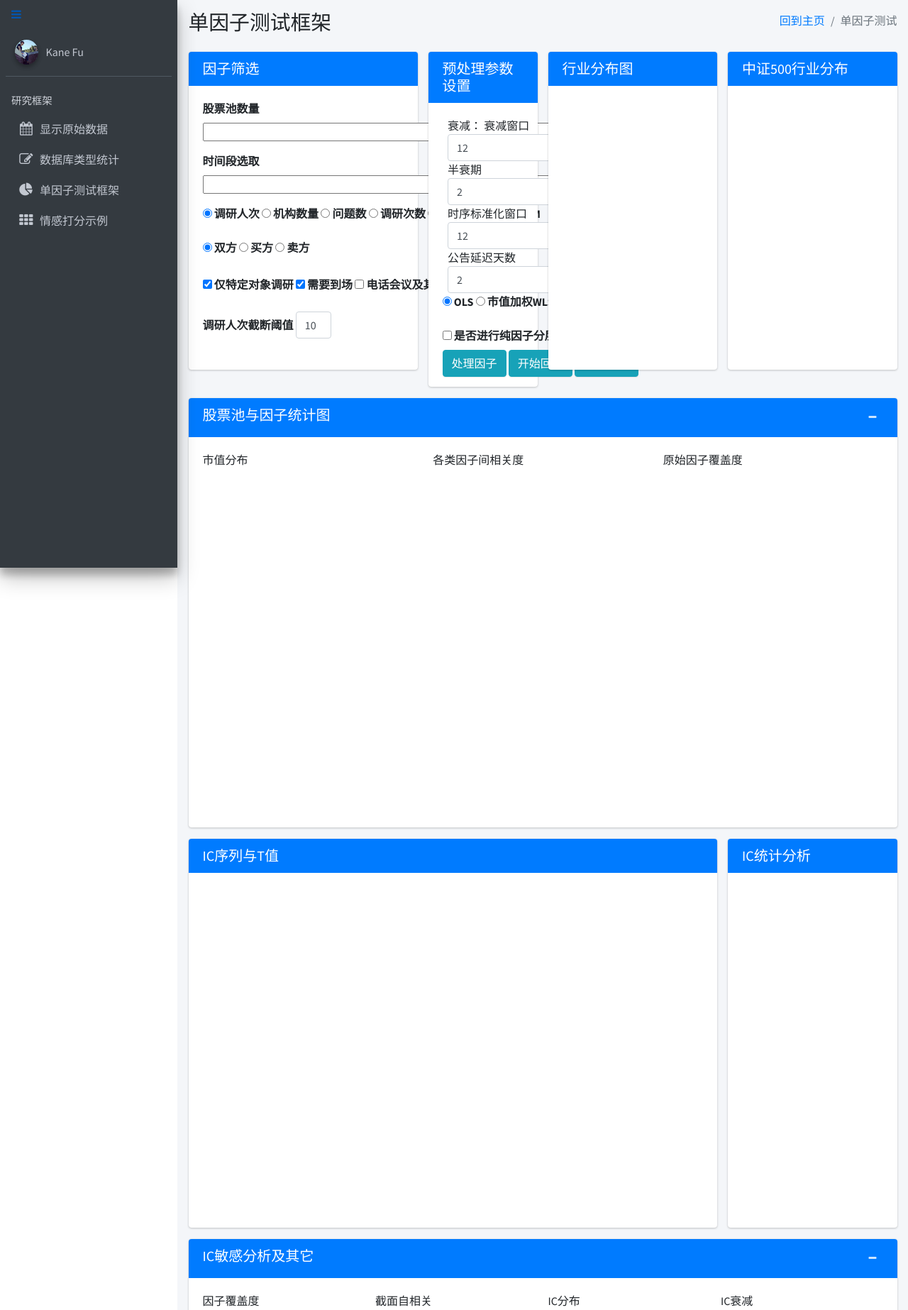
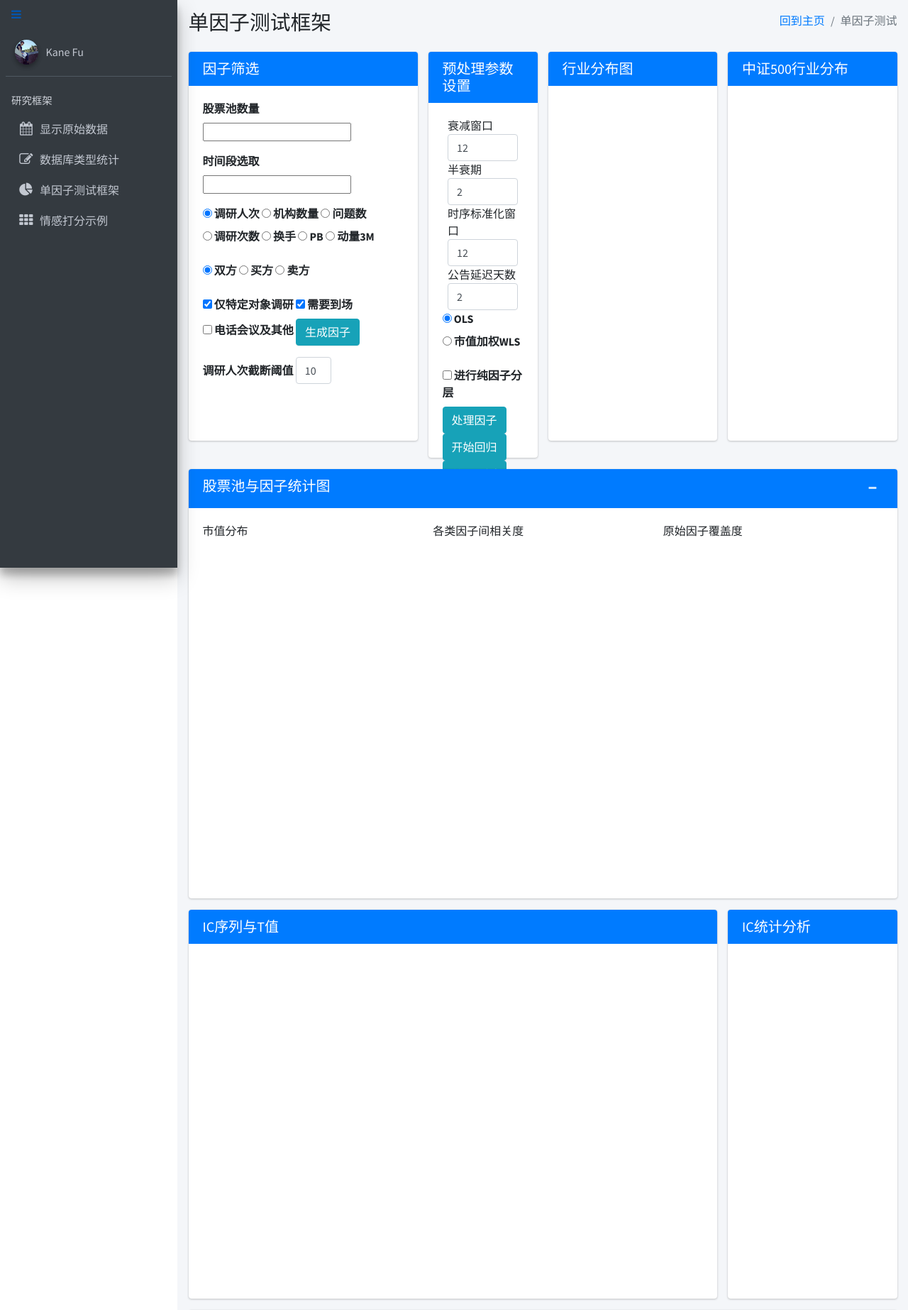
Before and after one commit to KaneFu/myWebsite, a Flask app: page /single_factor_backtest in a window 1280 px wide. Shown: the top 1846 px of the page at 71% size. Run offline with Flask 2, Linux system fonts and the light colour scheme; parts of the project's set-up code (start-up, migrations or seed data) failed here and were passed over; some libraries are stand-ins or nearby versions.

Commit message:
adjust width

```diff
--- a/templates/outline.html
+++ b/templates/outline.html
@@ -10,8 +10,8 @@
                 </div>
                 <div class="col-sm-6">
                     <ol class="breadcrumb float-sm-right">
-                        <li class="breadcrumb-item"><a href="http://http://120.79.242.98:5000/outline">主页</a></li>
-                        <li class="breadcrumb-item active">Introduction</li>
+                        <li class="breadcrumb-item"><a href="http://http://120.79.242.98:5000/single_factor_backtest">单因子测试框架</a></li>
+                        <li class="breadcrumb-item"><a href="http://http://120.79.242.98:5000/original_docs">数据库查询</a></li>
                     </ol>
                 </div>
             </div>
--- a/templates/single_factor_backtest.html
+++ b/templates/single_factor_backtest.html
@@ -37,14 +37,14 @@
                             </div>
                         </div>
                         <div id="select_stks">
-                            <div class="card-body" style="width: 600px;height:400px;">
+                            <div class="card-body" style="width: auto;height:500px;">
                                 <div class="form-group">
                                     <label>股票池数量</label>
-                                    <input type="text" id="stock_num_slider" name="example_name" value="" style="width:600px" />
+                                    <input type="text" id="stock_num_slider" name="example_name" value="" style="width:auto" />
                                 </div>
                                 <div class="form-group">
                                     <label>时间段选取</label>
-                                    <input type="text" id="time_range_slider" name="time_range_slider" value="" style="width:600px" />
+                                    <input type="text" id="time_range_slider" name="time_range_slider" value="" style="width:auto" />
                                 </div>
                                 <!-- 选择数量因子类别 -->
                                 <div class="form-group">
@@ -95,7 +95,7 @@
                                     </label>
                                     <span>                                        <button id="generate_factor" type="submit" class="btn btn-info">生成因子</button> </span>
                                     <p>
-                                        <div class="form-group" style="width: 200px;">
+                                        <div class="form-group" style="width: auto;">
                                             <label>调研人次截断阈值</label>
                                             <input type="text" id="partLen_thd" class="form-control" style="width: 50px; display: inline" value="10">
                                         </div>
@@ -112,20 +112,20 @@
                                 <h3 class="card-title">预处理参数设置</h3>
                             </div>
                         </div>
-                        <div class="card-body" style="width: 400px;height:400px;">
-                            <div class="col-6">
-                                衰减： 衰减窗口
+                        <div class="card-body" style="width: auto;height:500px;">
+                            <div class="col-12">
+                                衰减窗口
                                 <input type="text" id="decay_window" class="form-control" value="12">
                             </div>
-                            <div class="col-6">
+                            <div class="col-12">
                                 半衰期
                                 <input type="text" id="decay_factor" class="form-control" value="2">
                             </div>
-                            <div class="col-6">
+                            <div class="col-12">
                                 时序标准化窗口
                                 <input type="text" id="time_std_window" class="form-control" value="12">
                             </div>
-                            <div class="col-6">
+                            <div class="col-12">
                                 公告延迟天数
                                 <input type="text" id="delay_len" class="form-control" value="2">
                             </div>
@@ -139,7 +139,7 @@
                                 </label>
                             </div>
                             <label>
-                                <input type="checkbox" name="pure_factor" value="pure_factor"> 是否进行纯因子分层
+                                <input type="checkbox" name="pure_factor" value="pure_factor"> 进行纯因子分层
                             </label>
                             <p>
                                 <button id="process" type="submit" class="btn btn-info">处理因子</button>
@@ -156,8 +156,8 @@
                                 <h3 class="card-title">行业分布图</h3>
                             </div>
                         </div>
-                        <div class="card-body" style="width: 420px;height:400px;">
-                            <div id="industry_dist" style="width: 400px;height:400px;"></div>
+                        <div class="card-body" style="width: auto;height:500px;">
+                            <div id="industry_dist" style="width: auto;height:auto;"></div>
                         </div>
                     </div>
                 </div>
@@ -168,8 +168,8 @@
                                 <h3 class="card-title">中证500行业分布</h3>
                             </div>
                         </div>
-                        <div class="card-body" style="width: 420px;height:400px;">
-                            <div id="zz500_dist" style="width: 400px;height:400px;"></div>
+                        <div class="card-body" style="width: auto;height:500px;">
+                            <div id="zz500_dist" style="width: auto;height:auto;"></div>
                         </div>
                     </div>
                 </div>
@@ -192,16 +192,16 @@
                             <div class="row">
                                 <div class="col-md-4">
                                     市值分布
-                                    <div id="mktcap_dist" style="width: 550px;height:450px;"></div>
+                                    <div id="mktcap_dist" style="width: auto;height:450px;"></div>
                                 </div>
                                 <div class="col-md-4">
                                     各类因子间相关度
-                                    <div id="factor_corr" style="width: 550px;height:450px;">
+                                    <div id="factor_corr" style="width: auto;height:450px;">
                                     </div>
                                 </div>
                                 <div class="col-md-4">
                                     原始因子覆盖度
-                                    <div id="factor_cover" style="width: 550px;height:450px;">
+                                    <div id="factor_cover" style="width: auto;height:450px;">
                                     </div>
                                 </div>
                             </div>
@@ -219,7 +219,7 @@
                             </div>
                         </div>
                         <div class="card-body" style="height:500px;">
-                            <div id="IC_series" style="width: 1200px; height:420px;">
+                            <div id="IC_series" style="width: auto; height:420px;">
                             </div>
                         </div>
                     </div>
@@ -256,22 +256,22 @@
                             <div class="row">
                                 <div class="col-md-3">
                                     因子覆盖度
-                                    <div id="factor_cover_after" style="width: 400px;height:400px;">
+                                    <div id="factor_cover_after" style="width: auto;height:400px;">
                                     </div>
                                 </div>
                                 <div class="col-md-3">
                                     截面自相关
-                                    <div id="cross_corr" style="width: 400px;height:400px;">
+                                    <div id="cross_corr" style="width: auto;height:400px;">
                                     </div>
                                 </div>
                                 <div class="col-md-3">
                                     IC分布
-                                    <div id="IC_dist" style="width: 400px;height:400px;">
+                                    <div id="IC_dist" style="width: auto;height:400px;">
                                     </div>
                                 </div>
                                 <div class="col-md-3">
                                     IC衰减
-                                    <div id="IC_decay" style="width: 400px;height:400px;">
+                                    <div id="IC_decay" style="width: auto;height:400px;">
                                     </div>
                                 </div>
                             </div>
@@ -279,22 +279,22 @@
                             <div class="row">
                                 <div class="col-md-3">
                                     调研人次截断敏感性分析
-                                    <div id="partLen_rsns" style="width: 400px;height:400px;">
+                                    <div id="partLen_rsns" style="width: auto;height:400px;">
                                     </div>
                                 </div>
                                 <div class="col-md-3">
                                     衰减敏感性分析
-                                    <div id="decayLen_rsns" style="width: 400px;height:400px;">
+                                    <div id="decayLen_rsns" style="width: auto;height:400px;">
                                     </div>
                                 </div>
                                 <div class="col-md-3">
                                     公告延迟天数敏感性分析
-                                    <div id="delayLen_rsns" style="width: 400px;height:400px;">
+                                    <div id="delayLen_rsns" style="width: auto;height:400px;">
                                     </div>
                                 </div>
                                 <div class="col-md-3">
                                     股票池数量敏感性分析
-                                    <div id="stk_pool_rsns" style="width: 400px;height:400px;">
+                                    <div id="stk_pool_rsns" style="width: auto;height:400px;">
                                     </div>
                                 </div>
                             </div>
@@ -315,7 +315,7 @@
                             </div>
                         </div>
                         <div class="card-body" style="width: 2000px;height:2200px;">
-                            <div id="factor_distribution" style="width: 1800px;height:2000px;"></div>
+                            <div id="factor_distribution" style="width: auto;height:2000px;"></div>
                         </div>
                     </div>
                 </div>
@@ -335,17 +335,17 @@
                         <div class="card-body">
                             <div class="row">
                                 <div class="col-md-8">
-                                    <div id="backtest_netvalue" style="width: 1000px;height:500px;">
+                                    <div id="backtest_netvalue" style="width: auto;height:500px;">
                                     </div>
                                 </div>
                                 <div class="col-md-4">
-                                    <div id="backtest_summary_draw" style="width: 500px;height:500px;">
+                                    <div id="backtest_summary_draw" style="width: auto;height:500px;">
                                     </div>
                                 </div>
                             </div>
                             <div class="row">
                                 <div class="col-md-12">
-                                    <div id="backtest_summary" style="width: 1600px;"></div>
+                                    <div id="backtest_summary" style="width: auto;"></div>
                                 </div>
                             </div>
                         </div>
@@ -366,10 +366,10 @@
                         <div class="card-body">
                             <div class="row">
                                 <div class="col-md-6">
-                                    <div id="turnover_info" style="width: 800px;height:400px;"> </div>
+                                    <div id="turnover_info" style="width: auto;height:400px;"> </div>
                                 </div>
                                 <div class="col-md-6">
-                                    <div id="mktcap_info" style="width: 800px;height:400px;"> </div>
+                                    <div id="mktcap_info" style="width: auto;height:400px;"> </div>
                                 </div>
                             </div>
                             <div id="position_holding"> </div>
@@ -392,24 +392,24 @@
                             <div class="row">
                                 <div class="col-md-6">
                                     调研人次截断敏感性分析
-                                    <div id="partLen_bsns" style="width: 800px;height:400px;">
+                                    <div id="partLen_bsns" style="width: auto;height:400px;">
                                     </div>
                                 </div>
                                 <div class="col-md-6">
                                     衰减敏感性分析
-                                    <div id="decayLen_bsns" style="width: 800px;height:400px;">
+                                    <div id="decayLen_bsns" style="width: auto;height:400px;">
                                     </div>
                                 </div>
                             </div>
                             <div class="row">
                                 <div class="col-md-6">
                                     公告延迟天数敏感性分析
-                                    <div id="delayLen_bsns" style="width: 800px;height:400px;">
+                                    <div id="delayLen_bsns" style="width: auto;height:400px;">
                                     </div>
                                 </div>
                                 <div class="col-md-6">
                                     股票池数量敏感性分析
-                                    <div id="stk_pool_bsns" style="width: 800px;height:400px;">
+                                    <div id="stk_pool_bsns" style="width: auto;height:400px;">
                                     </div>
                                 </div>
                             </div>
```
